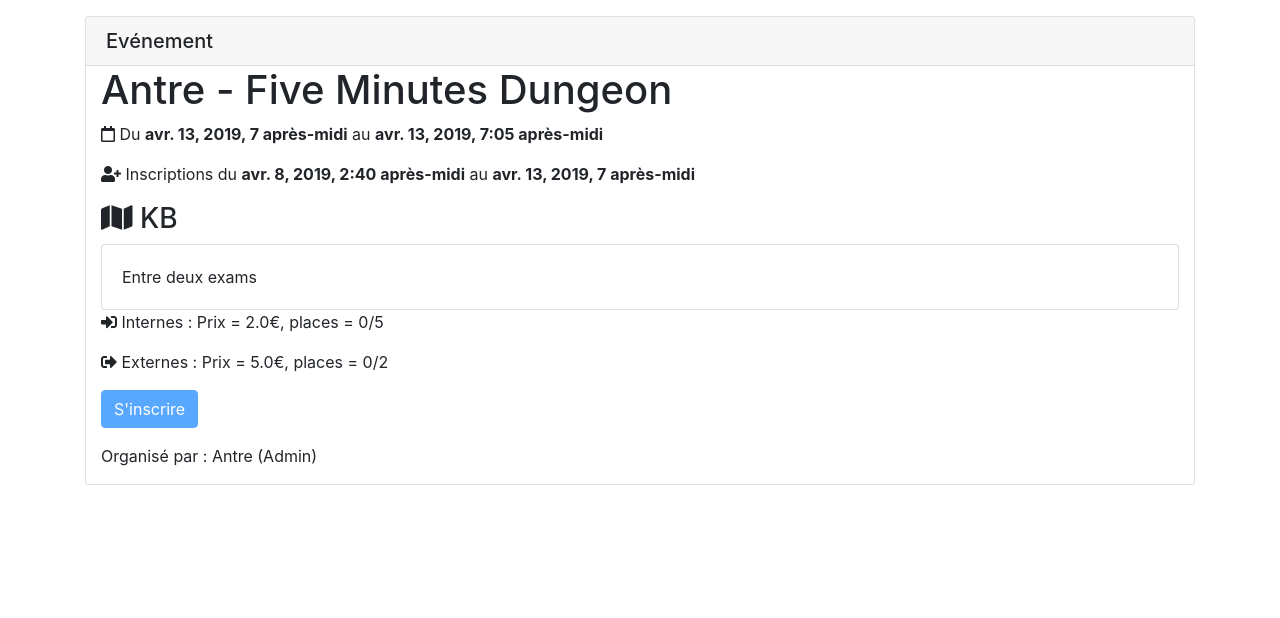
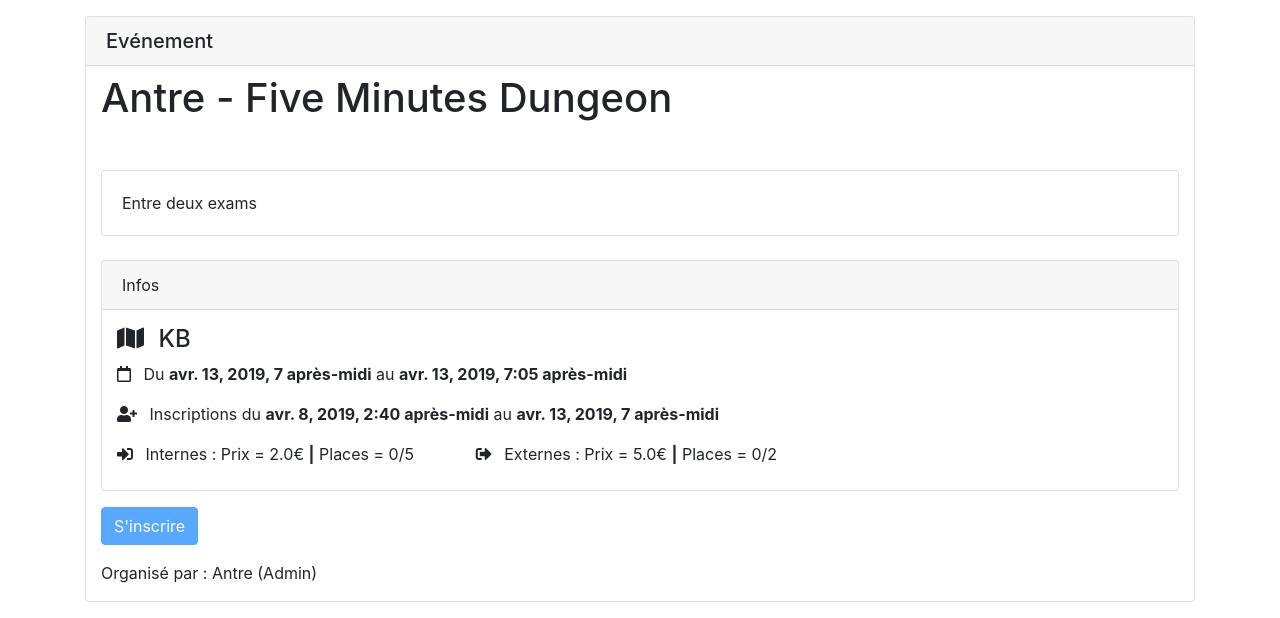
Before and after one commit to bible-white-corp/yakabible, a Django app: page /event/3 in a window 1280 px wide. Shown: the part 182-800 px from the top of the page. Run offline with Django 3.2, Linux system fonts and the light colour scheme; data comes from the database, SQL or seed files in the repository; data that the repository does not hold is empty; some libraries are stand-ins or nearby versions.

Commit message:
[EVENT][TEMPLATES] Better oragnisation

```diff
--- a/yakabible/billapp/templates/billapp/event.html
+++ b/yakabible/billapp/templates/billapp/event.html
@@ -12,24 +12,30 @@
     <div class="card mt-3">
         <h5 class="card-header">Evénement</h5>
         <div class="container">
-            <h1>{{ object.title }}</h1>
+            <h1 class="mt-2">{{ object.title }}</h1>
             {% if event.promotion_image_path %}
-            <div class='mt-3'>
-                <image src="{{ event.promotion_image_path.url }}" alt='promotion image' class="mb-3 img-cover d-block w-100">
-            </div>
+                <div class='mt-3'>
+                    <image src="{{ event.promotion_image_path.url }}" alt='promotion image' class=" mt-3 mb-3 img-cover d-block w-100">
+                </div>
             {% endif %}
-            {% if object.premium %}
-            <p><i class="fas fa-star"></i> Evénement premium !</p>
-            {% endif %}
-            <p><i class="far fa-calendar"></i> Du <b>{{ object.begin }}</b> au <b>{{ object.end }}</b></p>
-            <p><i class="fas fa-user-plus"></i> Inscriptions du <b>{{ object.begin_register }}</b> au <b>{{ object.end_register }}</b></p>
-            <h3><i class="fas fa-map"></i> {{ object.place }}</h3>
-            <div class="card">
+            <div class="card mt-5">
                 <div class="card-body">{{ object.description }}</div>
             </div>
-            <p><i class="fas fa-sign-in-alt"></i> Internes : Prix = {{ object.price_ionis }}€, places = {{ object | get_int }}/{{ object.int_capacity }}</p>
-            <p><i class="fas fa-sign-out-alt"></i> Externes : Prix = {{ object.price }}€, places = {{ object | get_ext}}/{{ object.ext_capacity }}</p>
-            <p>{{now}}</p>
+            <div class="card mt-4 mb-3">
+                <p class="card-header">Infos</p>
+                <div class="container">
+                    {% if object.premium %}
+                        <p><i class="fas fa-star mr-2 mt-3"></i> Evénement premium !</p>
+                    {% endif %}
+                    <a href='https://www.google.com/maps/search/{{object.place}}' style="color:inherit;text-decoration:none;" target="blank"><h4><i class="fas fa-map mr-2 mt-3"></i> {{ object.place }}</h4></a>
+                    <p><i class="far fa-calendar mr-2"></i> Du <b>{{ object.begin }}</b> au <b>{{ object.end }}</b></p>
+                    <p><i class="fas fa-user-plus mr-2"></i> Inscriptions du <b>{{ object.begin_register }}</b> au <b>{{ object.end_register }}</b></p>
+                    <div class="row mb-2">
+                        <p class="col-lg-4"><i class="fas fa-sign-in-alt mr-2"></i> Internes : Prix = {{ object.price_ionis }}€ <b>|</b> Places = {{ object | get_int }}/{{ object.int_capacity }}</p>
+                        <p class="col-lg-4"><i class="fas fa-sign-out-alt mr-2"></i> Externes : Prix = {{ object.price }}€ <b>|</b> Places = {{ object | get_ext}}/{{ object.ext_capacity }}</p>
+                    </div>
+                </div>
+            </div>
             {% if object|in_the_bound %}
                 <a href="{% url 'reg_event' pk=object.pk %}" class="mb-3 btn btn-primary" role="button" >S'inscrire</a>
             {% else %}
```
